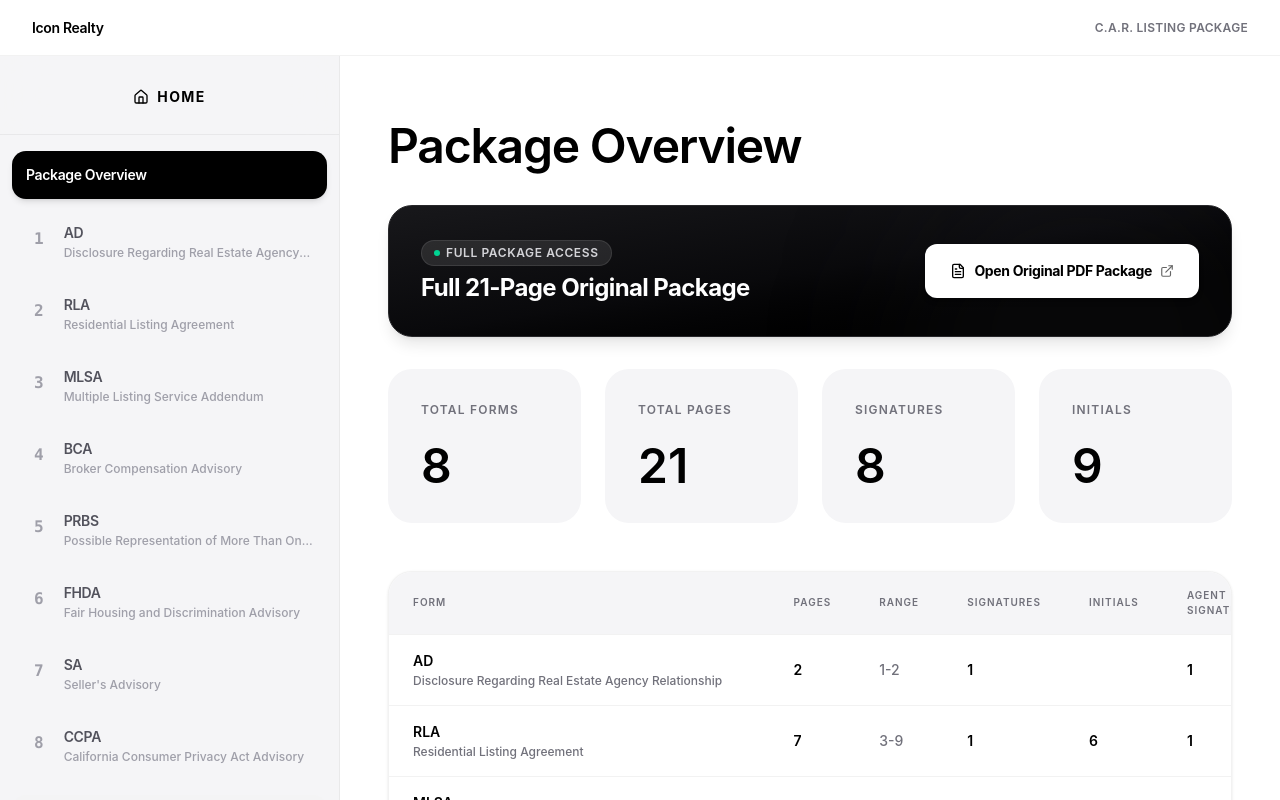
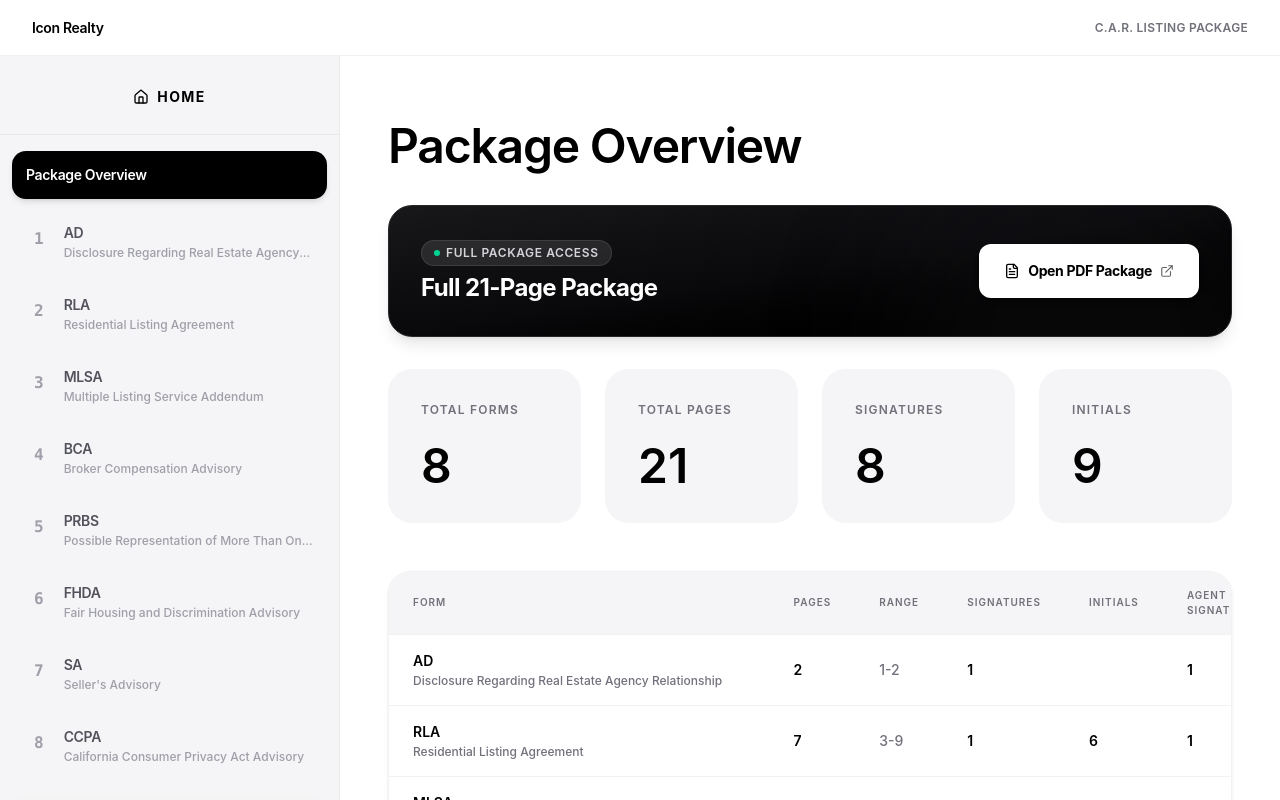
Before and after one commit to iconrealty/CAR---LISTING, a React (Vite) app: page / in a window 1280 px wide. Built offline with nearby package versions, Linux system fonts and the light colour scheme.

Commit message:
refactor: simplify package display text
Remove "Original" from the dashboard headings and button text to improve clarity.

```diff
--- a/src/components/Dashboard.tsx
+++ b/src/components/Dashboard.tsx
@@ -41,7 +41,7 @@ export default function Dashboard({ onBack, onSelectForm }: DashboardProps) {
               <span className="w-1.5 h-1.5 rounded-full bg-emerald-400"></span>
               Full Package Access
             </div>
-            <h2 className="text-2xl font-bold tracking-tight font-display text-white mt-1.5">Full 21-Page Original Package</h2>
+            <h2 className="text-2xl font-bold tracking-tight font-display text-white mt-1.5">Full 21-Page Package</h2>
           </div>
 
           <div className="flex flex-col gap-3 w-full md:w-auto shrink-0 z-10 justify-center">
@@ -52,7 +52,7 @@ export default function Dashboard({ onBack, onSelectForm }: DashboardProps) {
               className="flex items-center justify-center gap-2 px-6 py-4 rounded-xl bg-white text-black hover:bg-zinc-150 font-bold text-sm tracking-tight transition-all duration-200 shadow-md group border border-transparent"
             >
               <FileText className="w-4 h-4 text-black" />
-              Open Original PDF Package
+              Open PDF Package
               <ExternalLink className="w-3.5 h-3.5 opacity-60 group-hover:opacity-100 transition-opacity" />
             </a>
           </div>
```
